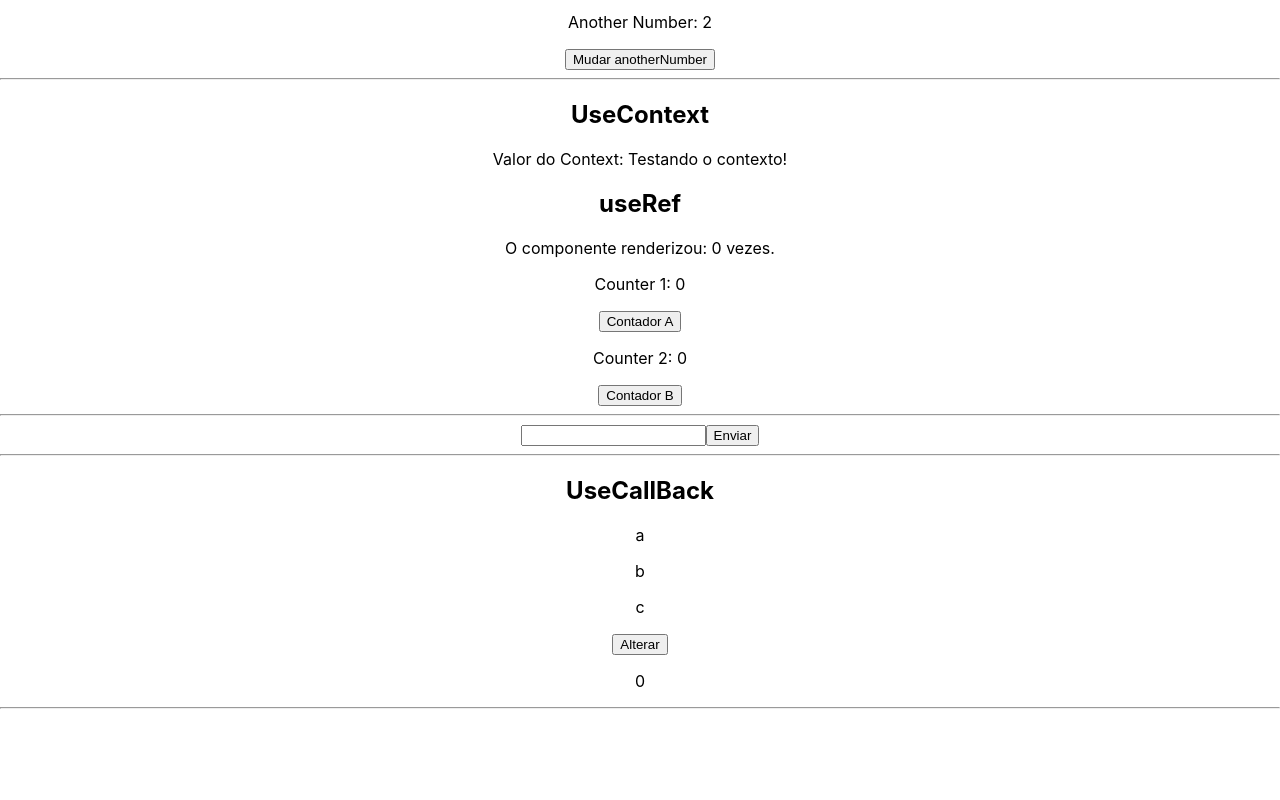
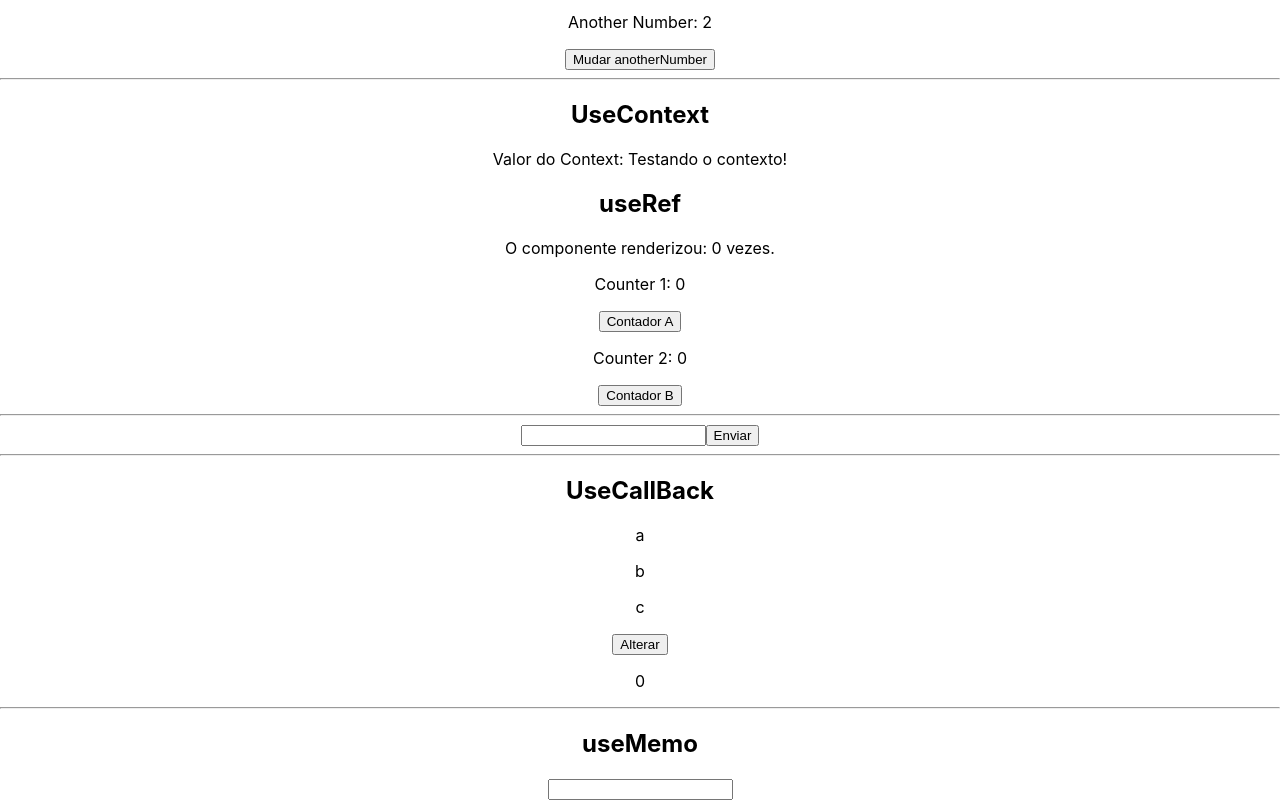
Before and after one commit to JessicaTroiano/react-hooks, a React (Create React App) app: page / in a window 1280 px wide. Shown: the part 592-1392 px from the top of the page. Before the commit the page ends 1309 px from the top, so only its background shows below. Built offline with nearby package versions, Linux system fonts and the light colour scheme.

Commit message:
feat: add hook useMemo

```diff
--- /dev/null
+++ b/src/componentes/HookUseMemo.jsx
@@ -0,0 +1,20 @@
+import React, {useState, useEffect, useMemo} from "react";
+
+const HookUseMemo = () => {
+  const [number, setNumber] = useState(0);
+  const premiumNumbers = useMemo(() => {
+    return  ["0", "100", "200"];
+  },[])
+  useEffect(() => {
+    console.log("Premium numbers foi alterado");
+  }, [premiumNumbers]);
+  return(
+    <>
+      <h2>useMemo</h2>
+      <input type="text" onChange={(e) => setNumber(e.target.value)}/>
+      {premiumNumbers.includes(number) ? <p>Acertou o número!</p> : ""}
+    </>
+  )
+}
+
+export default HookUseMemo;
--- a/src/pages/home.jsx
+++ b/src/pages/home.jsx
@@ -5,6 +5,7 @@ import UseStateHook from '../componentes/HookUseState';
 import { someContext } from "../componentes/HookUseContext";
 import HookUseRef from "../componentes/HookUseRef";
 import HookUseCallBack from "../componentes/HookUseCallBack";
+import HookUseMemo from "../componentes/HookUseMemo";
 
 const Home = () => {
   const {contextValue} =useContext(someContext);
@@ -27,6 +28,9 @@ const Home = () => {
       <div>
         <HookUseCallBack />
       </div>
+      <div>
+        <HookUseMemo />
+      </div>
       </>
     )
 }
```
